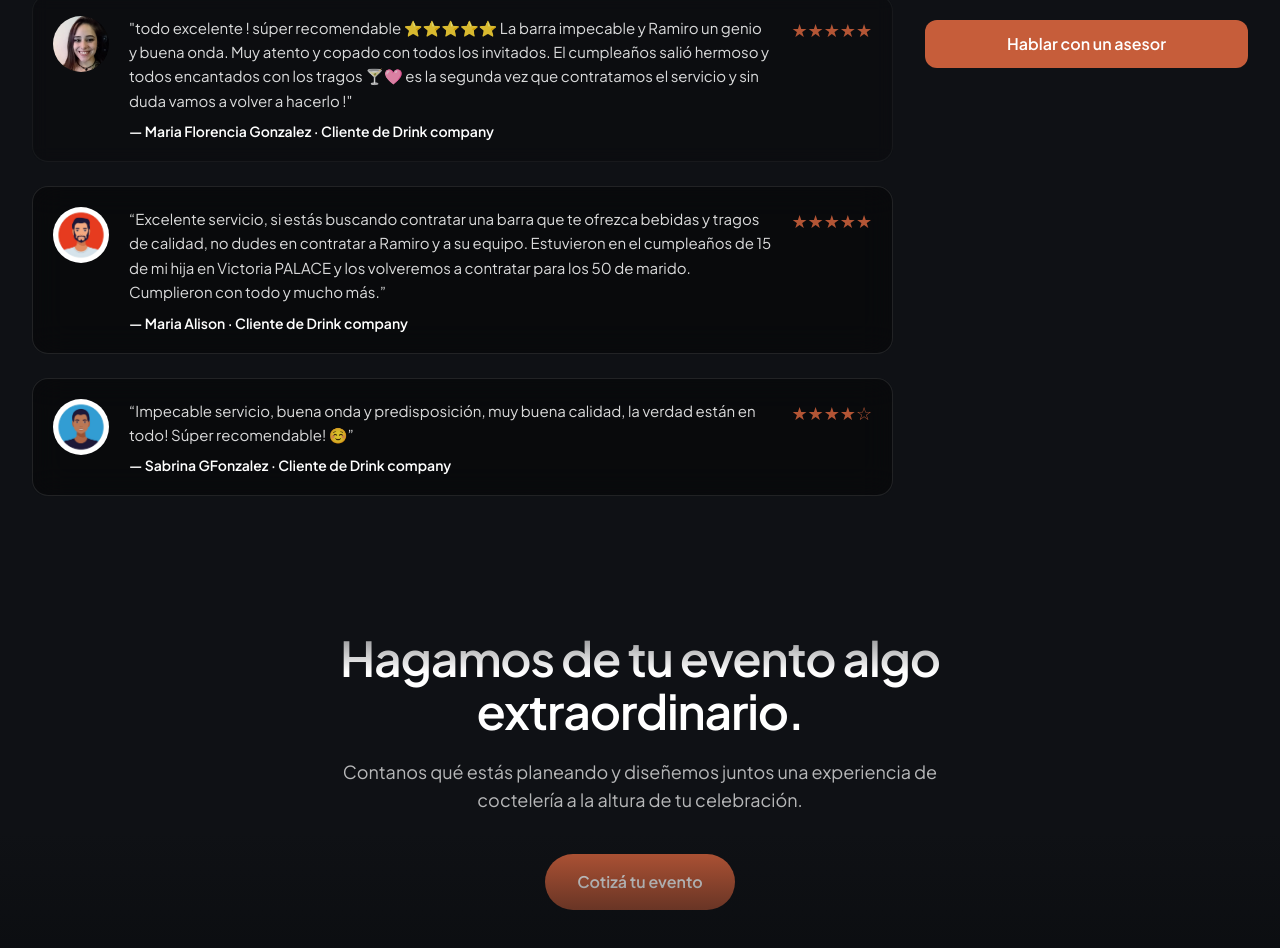
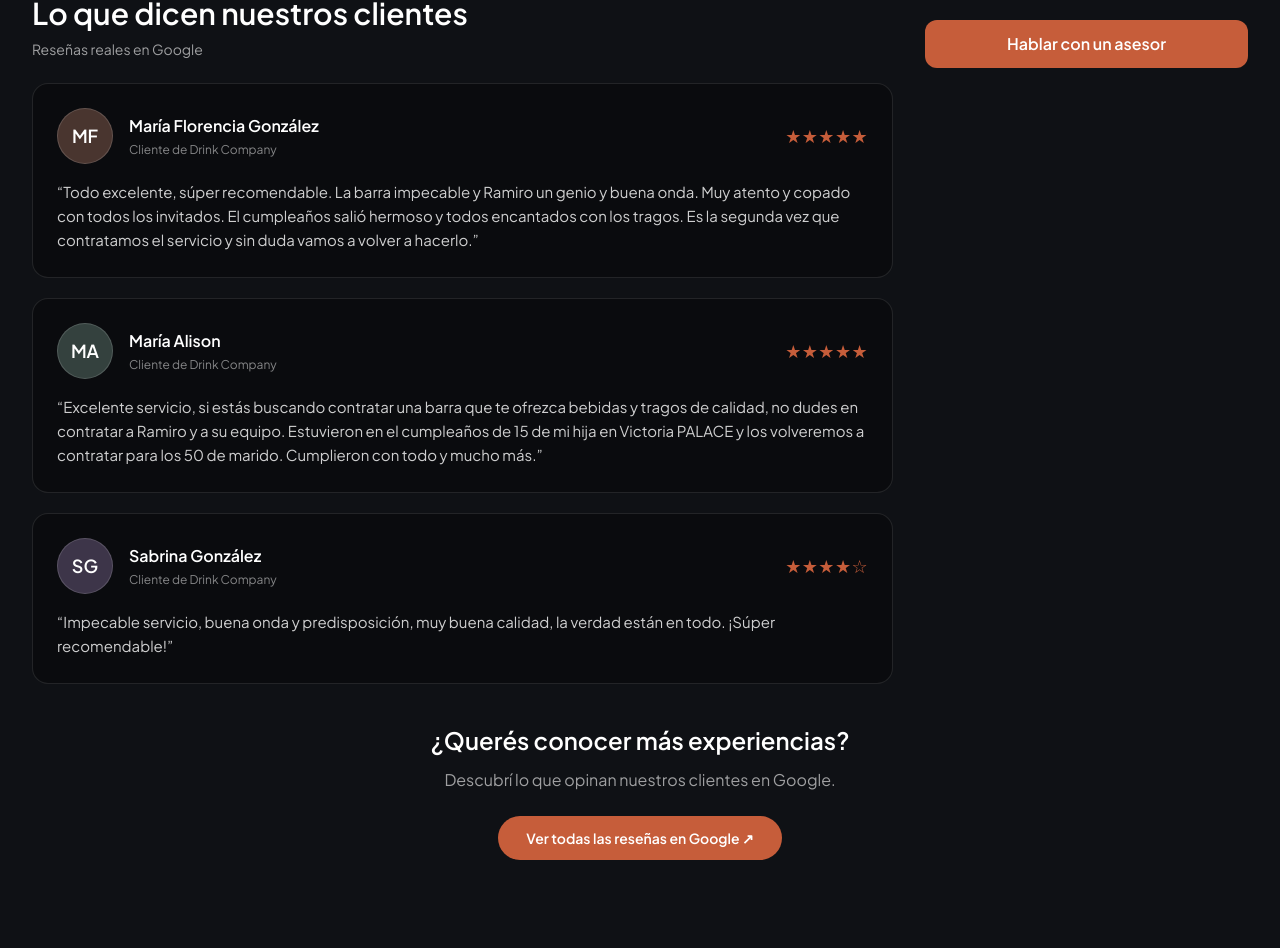
Before and after one commit to DaianaCardozo/Drink-Company, a React (Vite) app: page / in a window 1280 px wide. Shown: the part 1830-2778 px from the top of the page. Built offline with nearby package versions, Linux system fonts and the light colour scheme; the HTML template or start-up script is replaced by a standard one.

Commit message:
feat: mejorar navegacion, resenas y botones de contacto

```diff
--- a/src/App.tsx
+++ b/src/App.tsx
@@ -27,8 +27,9 @@ export default function App() {
 
           {/* Menú de escritorio */}
           <nav className="hidden items-center gap-10 text-lg font-semibold text-white/90 md:flex" aria-label="Navegación principal">
-            <a href="#cursos" className="transition hover:text-white">Eventos</a>
-            <a href="#servicios" className="transition hover:text-white">Servicios</a>
+            <a href="#eventos" className="transition hover:text-white">Eventos</a>
+            <a href="#nosotros" className="transition hover:text-white">Nosotros</a>
+            <a href="#resenas" className="transition hover:text-white">Reseñas</a>
             <a href="#contacto" className="transition hover:text-white">Contacto</a>
           </nav>
 
@@ -54,8 +55,9 @@ export default function App() {
         </div>
         {menuAbierto && (
           <nav id="menu-mobile" aria-label="Navegación móvil" className="absolute inset-x-0 top-[80px] flex flex-col gap-1 border-b border-white/15 bg-[#0F1115]/95 px-6 py-4 shadow-xl backdrop-blur-lg md:hidden">
-            <a className="rounded-lg px-3 py-3 hover:bg-white/10" href="#cursos" onClick={() => setMenuAbierto(false)}>Eventos</a>
-            <a className="rounded-lg px-3 py-3 hover:bg-white/10" href="#servicios" onClick={() => setMenuAbierto(false)}>Servicios</a>
+            <a className="rounded-lg px-3 py-3 hover:bg-white/10" href="#eventos" onClick={() => setMenuAbierto(false)}>Eventos</a>
+            <a className="rounded-lg px-3 py-3 hover:bg-white/10" href="#nosotros" onClick={() => setMenuAbierto(false)}>Nosotros</a>
+            <a className="rounded-lg px-3 py-3 hover:bg-white/10" href="#resenas" onClick={() => setMenuAbierto(false)}>Reseñas</a>
             <a className="rounded-lg px-3 py-3 hover:bg-white/10" href="#contacto" onClick={() => setMenuAbierto(false)}>Contacto</a>
           </nav>
         )}
@@ -92,29 +94,33 @@ export default function App() {
 
 
 <p className="mt-6 max-w-md text-sm text-white/80 leading-relaxed sm:text-[16px]">
-        Barras móviles, coctelería de autor y servicio profesional para celebraciones únicas.
+  Barras móviles, coctelería de autor y servicio profesional
+  para celebraciones únicas.
 </p>
 
+{/* BOTONES DEL HERO */}
 <div className="mt-10 flex flex-col gap-3 sm:mt-16 sm:flex-row sm:gap-4 lg:mt-30">
 
+  {/* BOTÓN PRINCIPAL */}
   <a
-            href="#contacto"
-            className="inline-flex items-center justify-center rounded-full bg-[#C65D3A] px-7 py-3 text-sm font-semibold text-white hover:bg-[#A84E30] transition"
+    href="https://wa.me/5491154708191?text=Hola%2C%20quisiera%20solicitar%20un%20presupuesto%20para%20un%20evento."
+    target="_blank"
+    rel="noopener noreferrer"
+    className="inline-flex items-center justify-center rounded-full bg-[#C65D3A] px-7 py-3 text-sm font-semibold text-white transition hover:bg-[#A84E30]"
   >
     Cotizá tu evento
   </a>
 
+  {/* BOTÓN SECUNDARIO */}
   <a
-  href="https://wa.me/5491154708191?text=Hola%2C%20quisiera%20consultar%20por%20el%20servicio%20de%20cocteler%C3%ADa%20para%20un%20evento."
-
-  target="_blank"
-  rel="noopener noreferrer"
-  className="inline-flex items-center justify-center rounded-full border border-white/25 bg-white/10 backdrop-blur px-7 py-3 text-sm font-semibold text-white hover:bg-white/20 transition"
+    href="#eventos"
+    className="inline-flex items-center justify-center rounded-full border border-white/25 bg-white/10 px-7 py-3 text-sm font-semibold text-white backdrop-blur transition hover:bg-white/20"
   >
-  Contactanos por WhatsApp
+    Conocé nuestros servicios
   </a>
 
 </div>
+
       </div>
 
       <aside className="hidden lg:flex flex-col gap-6 pl-6 mt-14" aria-label="Indicadores de confianza">
@@ -141,9 +147,9 @@ export default function App() {
 
 </section>
 
-        {/* SECCIÓN: CURSOS (AHORA VA ACÁ) */}
+        {/* SECCIÓN: EVENTOS */}
         <section
-          id="cursos"
+          id="eventos"
           className="pt-8 pb-20 bg-gradient-to-b from-[#0F1115] via-[#0B0D10] to-[#0F1115]"
         >
           <div className="max-w-7xl mx-auto px-5 sm:px-8">
@@ -596,7 +602,7 @@ export default function App() {
         </section>
 
         {/* SECCIÓN: ¿POR QUÉ ELEGIRNOS?  */}
-        <section className="relative z-20 pt-14 pb-20 lg:-mt-24 lg:pb-24 rounded-t-[32px] lg:rounded-t-[44px] bg-[#0F1115]">
+        <section id="nosotros" className="relative z-20 pt-14 pb-20 lg:-mt-24 lg:pb-24 rounded-t-[32px] lg:rounded-t-[44px] bg-[#0F1115]">
           {/* Puente visual Hero → Sección */}
           <div className="pointer-events-none absolute inset-x-0 -top-24 h-24 bg-gradient-to-b from-black/0 via-[#0F1115]/60 to-[#0F1115]" />
 
@@ -661,92 +667,146 @@ export default function App() {
   </div>
 
 
-                <div className="space-y-6 max-w-none md:translate-x-0" aria-label="Testimonios">
-                  {/* 1 */}
-                  <article
-                    className="flex flex-col sm:flex-row items-start justify-between gap-4 sm:gap-5 bg-black/20 backdrop-blur-sm border border-white/5 rounded-2xl p-5 transition hover:bg-black/25"
-                    aria-label="Maria Florencia Gonzalez"
+                {/* TÍTULO DE RESEÑAS */}
+                  <div id="resenas" className="mb-6">
+                    <h3 className="text-2xl md:text-3xl font-semibold text-white">
+                        Lo que dicen nuestros clientes
+                      </h3>
+
+                          <p className="mt-2 text-sm text-white/60">
+                          Reseñas reales en Google
+                          </p>
+                              </div>
+
+
+{/* RESEÑAS DE GOOGLE */}
+<div
+  className="space-y-5"
+  aria-label="Testimonios"
 >
-                    <div className="flex min-w-0 items-start gap-3 sm:gap-5 flex-1">
-                      <img
-                        src={daiana}
-                        alt="Maria Florencia Gonzalez "
-                        className="h-12 w-12 shrink-0 rounded-full object-cover sm:h-14 sm:w-14"
-                      />
+  {/* RESEÑA 1 */}
+  <article className="rounded-2xl border border-white/10 bg-black/30 p-5 md:p-6 transition-colors hover:bg-white/[0.04]">
 
-                      <div>
-                        <p className="text-[15px] leading-relaxed text-white/85">
-                            "todo excelente ! súper recomendable ⭐️⭐️⭐️⭐️⭐️
-                            La barra impecable y Ramiro un genio y buena onda. Muy atento y copado con todos los invitados.
-                            El cumpleaños salió hermoso y todos encantados con los tragos 🍸🩷
+    <div className="flex items-center gap-4">
 
-                            es la segunda vez que contratamos el servicio y sin duda vamos a volver a hacerlo !"
+      {/* AVATAR */}
+      <div className="flex h-14 w-14 shrink-0 items-center justify-center rounded-full border border-white/15 bg-[#49352F]">
+        <span className="text-lg font-semibold text-white">MF</span>
+      </div>
+
+      {/* NOMBRE */}
+      <div className="min-w-0 flex-1">
+        <h3 className="text-sm md:text-base font-semibold text-white">
+          María Florencia González
+        </h3>
+        <p className="mt-1 text-xs text-white/50">
+                    Cliente de Drink Company
+
         </p>
-                        <p className="mt-2 text-sm font-semibold text-white">
-                          — Maria Florencia Gonzalez · Cliente de Drink company
-                        </p>
+      </div>
+
+      {/* ESTRELLAS */}
+      <div className="hidden sm:block shrink-0 text-[#C65D3A] text-lg tracking-wide">
+        ★★★★★
       </div>
     </div>
 
-                    <div className="text-[#C65D3A]/90 text-[18px] whitespace-nowrap">
+    <div className="mt-3 sm:hidden text-[#C65D3A] tracking-wide">
       ★★★★★
     </div>
+
+    {/* COMENTARIO */}
+    <p className="mt-4 text-sm md:text-[15px] leading-relaxed text-white/80">
+      “Todo excelente, súper recomendable. La barra impecable y Ramiro
+      un genio y buena onda. Muy atento y copado con todos los invitados.
+      El cumpleaños salió hermoso y todos encantados con los tragos.
+      Es la segunda vez que contratamos el servicio y sin duda vamos
+      a volver a hacerlo.”
+    </p>
+
   </article>
 
-                  {/* 2 */}
-                  <article
-                    className="flex flex-col sm:flex-row items-start justify-between gap-4 sm:gap-5 bg-black/40 backdrop-blur-lg border border-white/10 rounded-2xl p-5 transition hover:bg-black/50"
-                    aria-label="Testimonio de Martin R."
-                  >
-                    <div className="flex min-w-0 items-start gap-3 sm:gap-5 flex-1">
-                      <img
-                        src={martin}
-                        alt="Martin R."
-                        className="h-12 w-12 shrink-0 rounded-full object-cover sm:h-14 sm:w-14"
-                      />
+  {/* RESEÑA 2 */}
+  <article className="rounded-2xl border border-white/10 bg-black/30 p-5 md:p-6 transition-colors hover:bg-white/[0.04]">
 
-                      <div>
-                        <p className="text-[15px] leading-relaxed text-white/85">
-                          “Excelente servicio, si estás buscando contratar una barra que te ofrezca bebidas y tragos de calidad, no dudes en contratar a Ramiro y a su equipo. Estuvieron en el cumpleaños de 15 de mi hija en Victoria PALACE y los volveremos a contratar para los 50 de marido. Cumplieron con todo y mucho más.”
+    <div className="flex items-center gap-4">
+
+      {/* AVATAR */}
+      <div className="flex h-14 w-14 shrink-0 items-center justify-center rounded-full border border-white/15 bg-[#34413E]">
+        <span className="text-lg font-semibold text-white">MA</span>
+      </div>
+
+      {/* NOMBRE */}
+      <div className="min-w-0 flex-1">
+        <h3 className="text-sm md:text-base font-semibold text-white">
+          María Alison
+        </h3>
+        <p className="mt-1 text-xs text-white/50">
+                    Cliente de Drink Company
+
         </p>
-                        <p className="mt-2 text-sm font-semibold text-white">
-                          — Maria Alison · Cliente de Drink company
-                        </p>
+      </div>
+
+      {/* ESTRELLAS */}
+      <div className="hidden sm:block shrink-0 text-[#C65D3A] text-lg tracking-wide">
+        ★★★★★
       </div>
     </div>
 
-                    <div className="text-[#C65D3A]/90 text-[18px] whitespace-nowrap">
+    <div className="mt-3 sm:hidden text-[#C65D3A] tracking-wide">
       ★★★★★
     </div>
+
+    {/* COMENTARIO */}
+    <p className="mt-4 text-sm md:text-[15px] leading-relaxed text-white/80">
+      “Excelente servicio, si estás buscando contratar una barra que
+      te ofrezca bebidas y tragos de calidad, no dudes en contratar
+      a Ramiro y a su equipo. Estuvieron en el cumpleaños de 15 de
+      mi hija en Victoria PALACE y los volveremos a contratar para
+      los 50 de marido. Cumplieron con todo y mucho más.”
+    </p>
+
   </article>
 
-                  {/* 3 */}
-                  <article
-                    className="flex flex-col sm:flex-row items-start justify-between gap-4 sm:gap-5 bg-black/40 backdrop-blur-lg border border-white/10 rounded-2xl p-5 transition hover:bg-black/50"
-                    aria-label="Testimonio de Marcelo G."
-                  >
-                    <div className="flex min-w-0 items-start gap-3 sm:gap-5 flex-1">
-                      <img
-                        src={marcelo}
-                        alt="Marcelo G."
-                        className="h-12 w-12 shrink-0 rounded-full object-cover sm:h-14 sm:w-14"
-                      />
+  {/* RESEÑA 3 */}
+  <article className="rounded-2xl border border-white/10 bg-black/30 p-5 md:p-6 transition-colors hover:bg-white/[0.04]">
 
-                      <div>
-                        <p className="text-[15px] leading-relaxed text-white/85">
-                          “Impecable servicio, buena onda y predisposición, muy buena calidad, la verdad están en todo! Súper recomendable! ☺️”
+    <div className="flex items-center gap-4">
+
+      {/* AVATAR */}
+      <div className="flex h-14 w-14 shrink-0 items-center justify-center rounded-full border border-white/15 bg-[#3D3549]">
+        <span className="text-lg font-semibold text-white">SG</span>
+      </div>
+
+      {/* NOMBRE */}
+      <div className="min-w-0 flex-1">
+        <h3 className="text-sm md:text-base font-semibold text-white">
+          Sabrina González
+        </h3>
+        <p className="mt-1 text-xs text-white/50">
+          Cliente de Drink Company
         </p>
-                        <p className="mt-2 text-sm font-semibold text-white">
-                          — Sabrina GFonzalez · Cliente de Drink company
-                        </p>
+      </div>
+
+      {/* ESTRELLAS */}
+      <div className="hidden sm:block shrink-0 text-[#C65D3A] text-lg tracking-wide">
+        ★★★★☆
       </div>
     </div>
 
-                    <div className="text-[#C65D3A]/90 text-[18px] whitespace-nowrap">
+    <div className="mt-3 sm:hidden text-[#C65D3A] tracking-wide">
       ★★★★☆
     </div>
+
+    {/* COMENTARIO */}
+    <p className="mt-4 text-sm md:text-[15px] leading-relaxed text-white/80">
+      “Impecable servicio, buena onda y predisposición, muy buena
+      calidad, la verdad están en todo. ¡Súper recomendable!”
+    </p>
+
   </article>
 </div>
+
               </div>
 
               {/* DERECHA */}
@@ -815,6 +875,33 @@ export default function App() {
 </aside>
 
             </div>
+
+
+{/* VER MÁS RESEÑAS EN GOOGLE */}
+<div className="mt-10 flex flex-col items-center text-center">
+
+  <h3 className="text-xl md:text-2xl font-semibold text-white">
+    ¿Querés conocer más experiencias?
+  </h3>
+
+  <p className="mt-3 text-sm md:text-base text-white/60">
+    Descubrí lo que opinan nuestros clientes en Google.
+  </p>
+
+  <a
+  href="https://maps.app.goo.gl/yw7mDsJRisUyTcYZA"
+  target="_blank"
+  rel="noopener noreferrer"
+  className="mt-6 inline-flex items-center justify-center
+    rounded-full bg-[#C65D3A] px-7 py-3
+    text-sm font-semibold text-white
+    hover:bg-[#A84E30] transition-colors"
+>
+  Ver todas las reseñas en Google ↗
+</a>
+
+</div>
+
           </div>
 
         </section>
```
Lines whose indentation alone changed are shown as unchanged.
